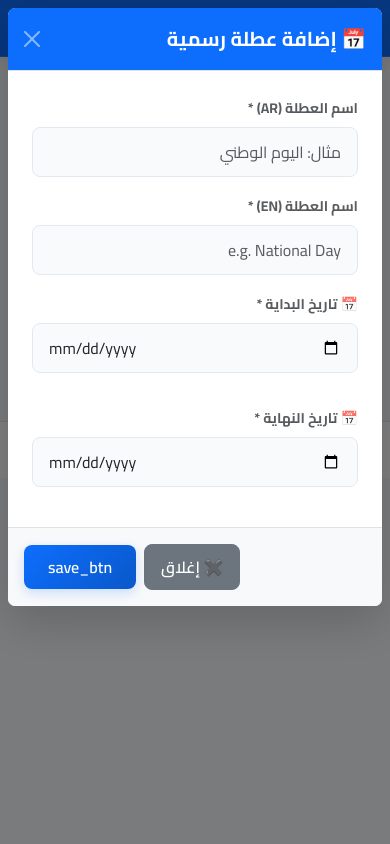
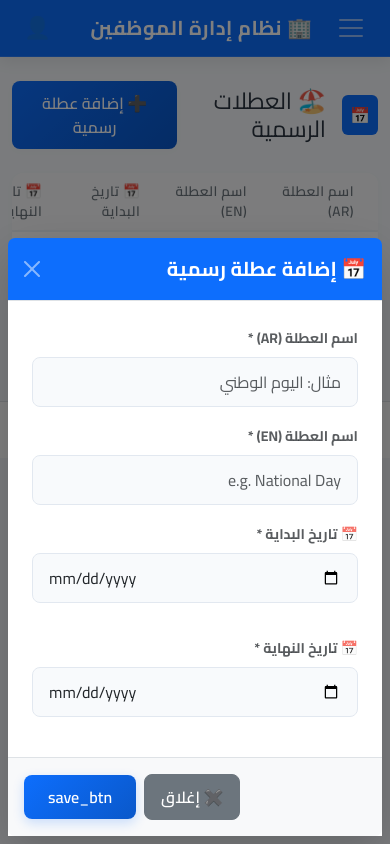
Before and after one commit to aalimd/Ejazat, a PHP site: page /admin/holidays.php in a window 390 px wide, after a click that opens the changed part. Run offline with PHP 8.4, Linux system fonts and the light colour scheme; the visitor is signed in with stand-in values (Sample User, id 1); data comes from the database, SQL or seed files in the repository; data that the repository does not hold is empty; some libraries are stand-ins or nearby versions.

Commit message:
إصلاح مشاكل الإدخال والنماذج والجداول في الجوال

```diff
--- a/assets/css/style.css
+++ b/assets/css/style.css
@@ -152,12 +152,30 @@ body {
     border: 1px solid #e2e8f0;
     transition: var(--transition);
     background-color: #f8fafc;
+    font-size: 16px; /* منع التكبير التلقائي في آيفون عند التركيز على المدخلات */
 }
 
 .form-control:focus, .form-select:focus {
     box-shadow: 0 0 0 4px rgba(var(--primary-color-rgb), 0.15);
     border-color: var(--primary-color);
     background-color: #fff;
+}
+
+/* Modals Mobile Optimization */
+@media (max-width: 576px) {
+    .modal-dialog {
+        margin: 0.5rem;
+        display: flex;
+        align-items: flex-end;
+        min-height: calc(100% - 1rem);
+    }
+    .modal-content {
+        border-radius: 20px 20px 0 0;
+        border: none;
+    }
+    .modal.show .modal-dialog {
+        transform: none;
+    }
 }
 
 /* Badges & Tables */
@@ -169,6 +187,19 @@ body {
 }
 .table {
     vertical-align: middle;
+}
+
+/* Table Mobile Optimization */
+.table-responsive {
+    border-radius: var(--border-radius);
+    overflow-x: auto;
+    -webkit-overflow-scrolling: touch;
+}
+
+@media (max-width: 768px) {
+    .table-responsive table {
+        min-width: 600px;
+    }
 }
 .table thead th {
     border-bottom: 2px solid #edf2f7;
--- a/includes/header.php
+++ b/includes/header.php
@@ -32,6 +32,7 @@
         }
         body {
             font-family: <?php echo __('dir') == 'rtl' ? "'" . getSetting('font_family_ar', 'Cairo') . "', sans-serif" : "'" . getSetting('font_family_en', 'Inter') . "', sans-serif"; ?>;
+            overflow-x: hidden;
         }
         .bg-primary { background-color: var(--primary-color) !important; }
         .text-primary { color: var(--primary-color) !important; }
```
